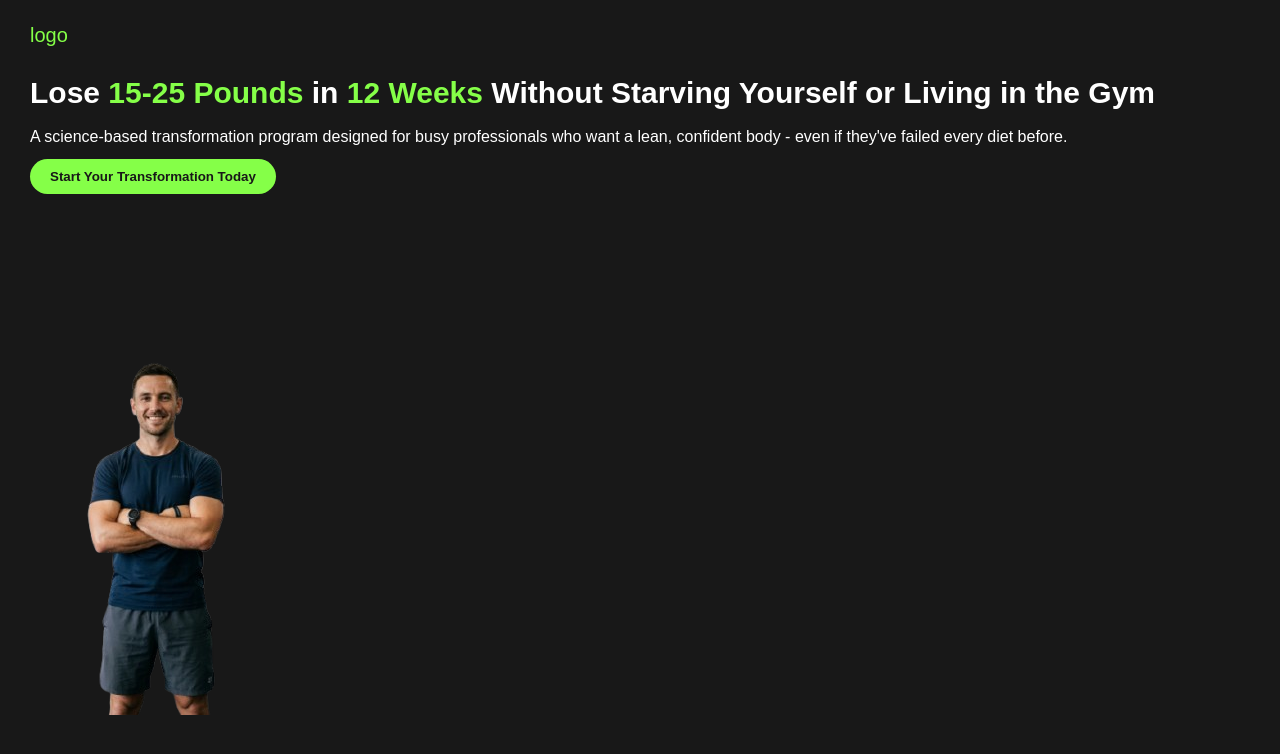
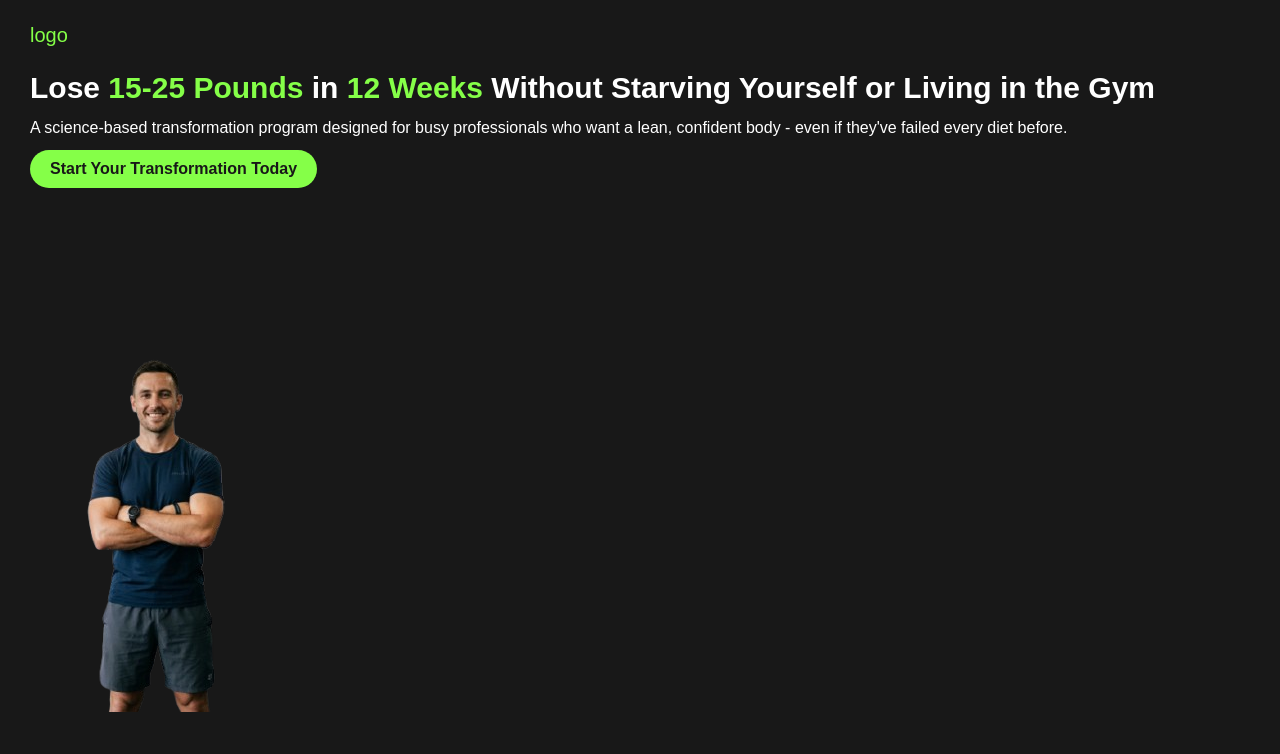
Before and after one commit to Mayungbe-Joshua-Toluwanimi/FitUp-fitness-landing-page, a plain HTML site: page index.html in a window 1280 px wide. Drawn offline with Linux system fonts and the light colour scheme.

Commit message:
update hero section and CTA button

```diff
--- a/style.css
+++ b/style.css
@@ -42,10 +42,11 @@ img {
   padding: 1rem 2rem;
   border-radius: 3rem;
   font-weight: bold;
+  font-size: 1.6rem;
 }
 .emphasize {
   color: var(--accent);
-  font-weight: bold;
+  font-weight: bolder;
 }
 /*Header*/
 .logo {
@@ -63,6 +64,7 @@ img {
 h1 {
   font-size: 3rem;
   margin: 0 0 1rem;
+  line-height: 1.2;
 }
 .tagline {
   margin: 0 0 1rem;
```
